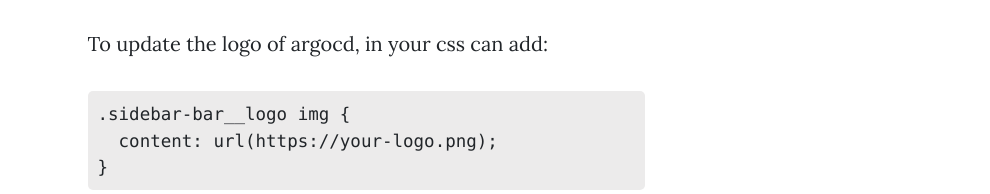
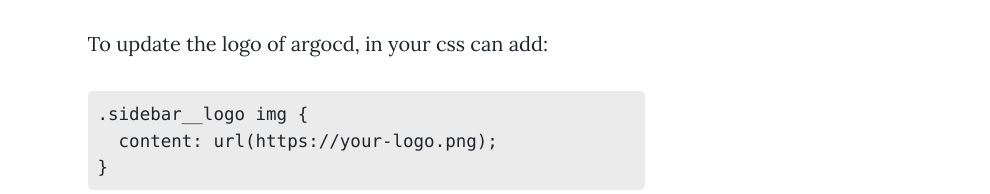
Before and after one commit to saumeya/saumeya.github.io, a plain HTML site: page 4.custom-styles-argocd.html in a window 1280 px wide. Shown: the part 949-1143 px from the top of the page, without its empty margins (290-1280 px from the left). Drawn offline with nearby package versions, Linux system fonts and the light colour scheme.

Commit message:
fix: typo

```diff
--- a/4.custom-styles-argocd.html
+++ b/4.custom-styles-argocd.html
@@ -64,7 +64,7 @@
                            <li>First create a css file and add your style corresponding to the styles in <a style="color: rgb(5, 5, 158); text-decoration: underline;" href="https://github.com/argoproj/argo-ui">argo-ui repository.</a></li>
                            <p>I have created a sample css for you too look at, this by no means is complete and is only for demonstration purposes. <a style="color: rgb(5, 5, 158)" href="https://saumeya.github.io/argo-custom-style/style.css">Link to style.css</a></p>
                            <p>To update the logo of argocd, in your css can add:</p>
-                           <pre style="background-color: rgb(236, 235, 235); padding: 10px; border-radius: 5px;"><code><span >.sidebar-bar__logo img {</span> <br><span >  content: url(https://your-logo.png);</span><br><span>}</span></code></pre>
+                           <pre style="background-color: rgb(236, 235, 235); padding: 10px; border-radius: 5px;"><code><span >.sidebar__logo img {</span> <br><span >  content: url(https://your-logo.png);</span><br><span>}</span></code></pre>
                            <li>Add CSS file link to argocd config-map  </li>
                            <pre style="color: #d63384;">kubectl edit configmap -n argocd argocd-cm -o yaml</pre>
                             <p>And then add to data field: </p>
```
